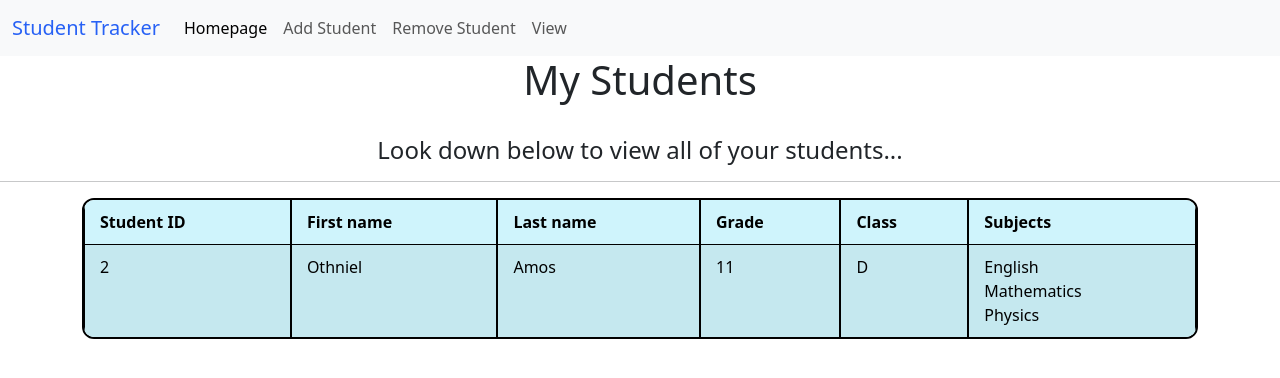
After one commit to Othniel-Amos/Student_Chart, a Flask app: page /view in a window 1280 px wide. The commit adds this page. Shown: the top 378 px of the page. Run offline with Flask 3, Linux system fonts and the light colour scheme; a user stored in the database is signed in; data comes from the database, SQL or seed files in the repository.

Commit message:
Implemented a view function

```diff
--- a/functions.py
+++ b/functions.py
@@ -28,7 +28,7 @@ def get_classes():
 def validate(fname,lname,og_grades,grade,og_subjects,subjects,og_classes,myclass):
     try:
         grade = int(grade)
-    except:
+    except ValueError:
         return False, "Invalid grade received"
 
     if grade not in og_grades:
@@ -82,3 +82,47 @@ def update_subject_database():
                 continue
 
         con.commit()
+
+def display_students(user_id):
+    with get_db() as con:
+        c = con.cursor()
+        c.execute('''
+            SELECT studentID,firstname,lastname,grade,class
+            FROM students WHERE teacherID = ?;
+        ''',(user_id,))
+
+        students_rows = c.fetchall()
+
+        if not students_rows: #If fetchall returned nothing it means the teacher has not students
+            return 1
+
+        students_db = [] #Should be a 2D list when finished
+        temp_students_db = []
+
+        for student in students_rows:
+            temp_students_db.append(list(student))
+            student_id = int(student[0])
+
+            c.execute('''
+            SELECT subjectname FROM subjects WHERE subjectID IN
+            (SELECT subjectID FROM students_subjects WHERE studentID = ?);
+            ''',(student_id,))
+
+            subject_names = c.fetchall()
+
+            if not subject_names: #Added this though it should be impossible for this to even happen
+                return 2
+
+            subject_names = list(subject_names)
+            new_subject_names = []
+            for subject in subject_names:
+                subject = subject[0]
+                new_subject_names.append(subject)
+
+            temp_students_db.append(new_subject_names)
+
+            students_db.append(temp_students_db)
+
+            temp_students_db = [] #Empties temp_students_db for next iteration
+
+    return students_db
--- a/main.py
+++ b/main.py
@@ -75,7 +75,7 @@ def homepage():
 @app.route("/add", methods=["GET","POST"])
 @login_needed
 def add():
-    og_subjects = get_subjects()
+    og_subjects = get_subjects() #og stands for original
     og_subjects.sort()
     grades = get_grades()
     classes = get_classes()
@@ -134,3 +134,13 @@ def add():
             flash(to_be_flashed) #Something in the student's field is invalid
 
         return redirect("/add")
+
+@app.route("/view", methods=["GET","POST"])
+@login_needed
+def view(): # allows for viewing of the database
+    if request.method == "GET":
+        students = display_students(session["user_id"])
+        print("-|" * 16)
+        print(students)
+        print("-|" * 16)
+        return render_template("view.html",students=students)
--- a/static/style.css
+++ b/static/style.css
@@ -9,3 +9,21 @@ color: #2761F5;
                 min-height: 0.5vh;
                 flex-direction: column;
             }
+
+.rounded-table {
+    border-collapse: separate;
+    border-spacing: 0;
+    border: 2px solid black;
+    border-radius: 12px;
+    overflow: hidden;
+}
+
+.rounded-table th,
+.rounded-table td {
+    padding: 10px 15px;
+    border-bottom: 1px solid black;
+}
+
+.rounded-table tr:last-child td {
+    border-bottom: none;
+}
--- a/templates/index.html
+++ b/templates/index.html
@@ -27,7 +27,7 @@
               <a class="nav-link" href="#">Remove Student</a>
             </li>
             <li class="nav-item">
-              <a class="nav-link" href="#">View</a>
+              <a class="nav-link" href="/view">View</a>
             </li>
           </ul>
         </div>
--- /dev/null
+++ b/templates/view.html
@@ -0,0 +1,43 @@
+{% extends "index.html" %}
+
+{% block content %}
+<div style="text-align: center" >
+    <h1>My Students</h1> <br>
+    <h4>Look down below to view all of your students...</h4>
+    <hr>
+</div>
+
+<div class="container">
+    <table class="table table-striped table-bordered rounded-table table-hover table-info">
+        <thead>
+            <tr>
+                <th>Student ID</th>
+                <th>First name</th>
+                <th>Last name</th>
+                <th>Grade</th>
+                <th>Class</th>
+                <th>Subjects</th>
+            </tr>
+        </thead>
+        <tbody>
+            {% for student in students %}
+            <tr>
+                {% set just_student = student[0] %}
+                <!-- Prints out first half of student -->
+                {% for student_var in just_student %}
+                    <td>{{student_var}}</td>
+                {% endfor %}
+                {% set just_subjects = student [1] %}
+                <td>
+                    {% for subject in just_subjects %}
+                        <div>{{subject}} <br></div>
+                    {% endfor %}
+                </td>
+            </tr>
+            {% endfor %}
+        </tbody>
+    </table>
+</div>
+
+
+{% endblock %}
```
